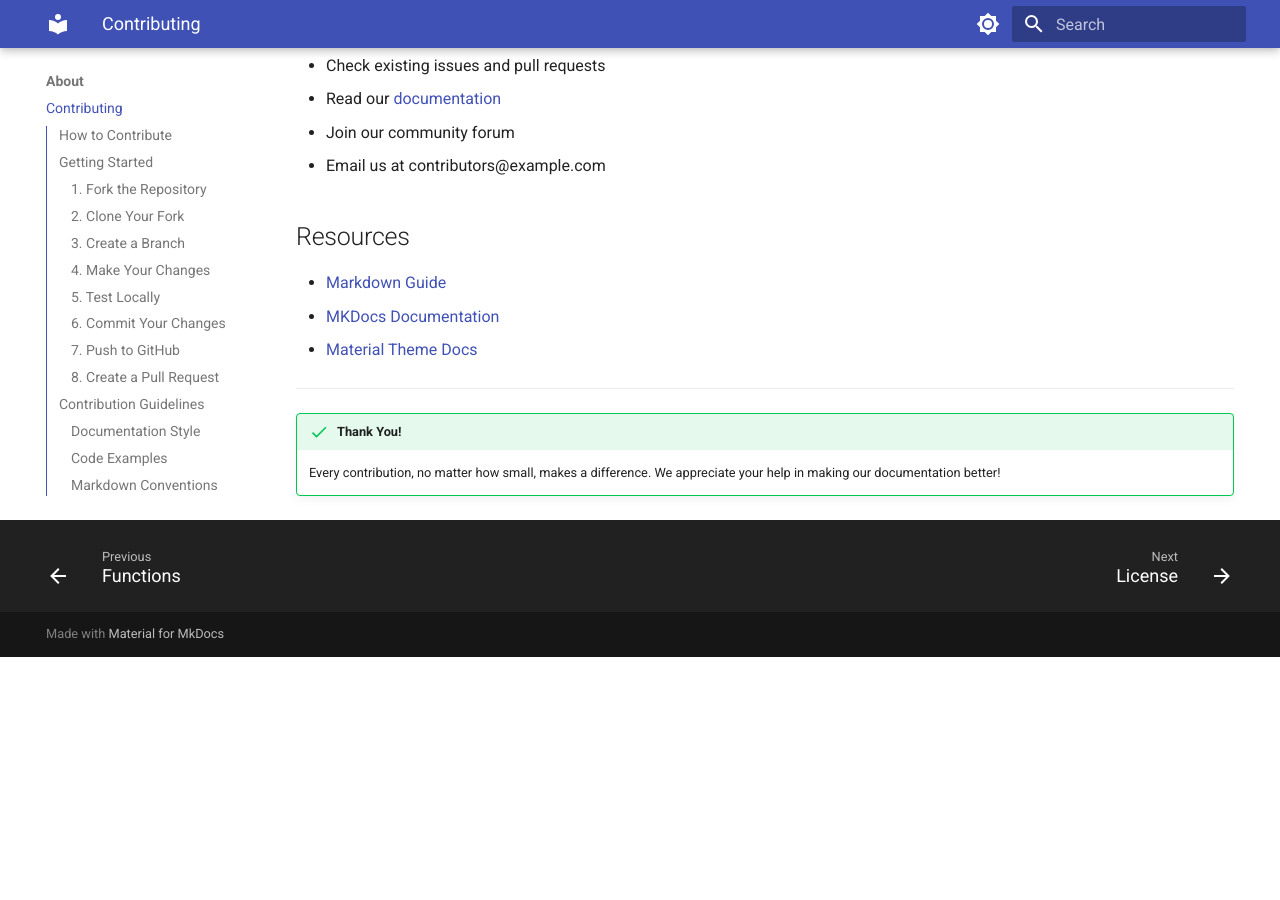
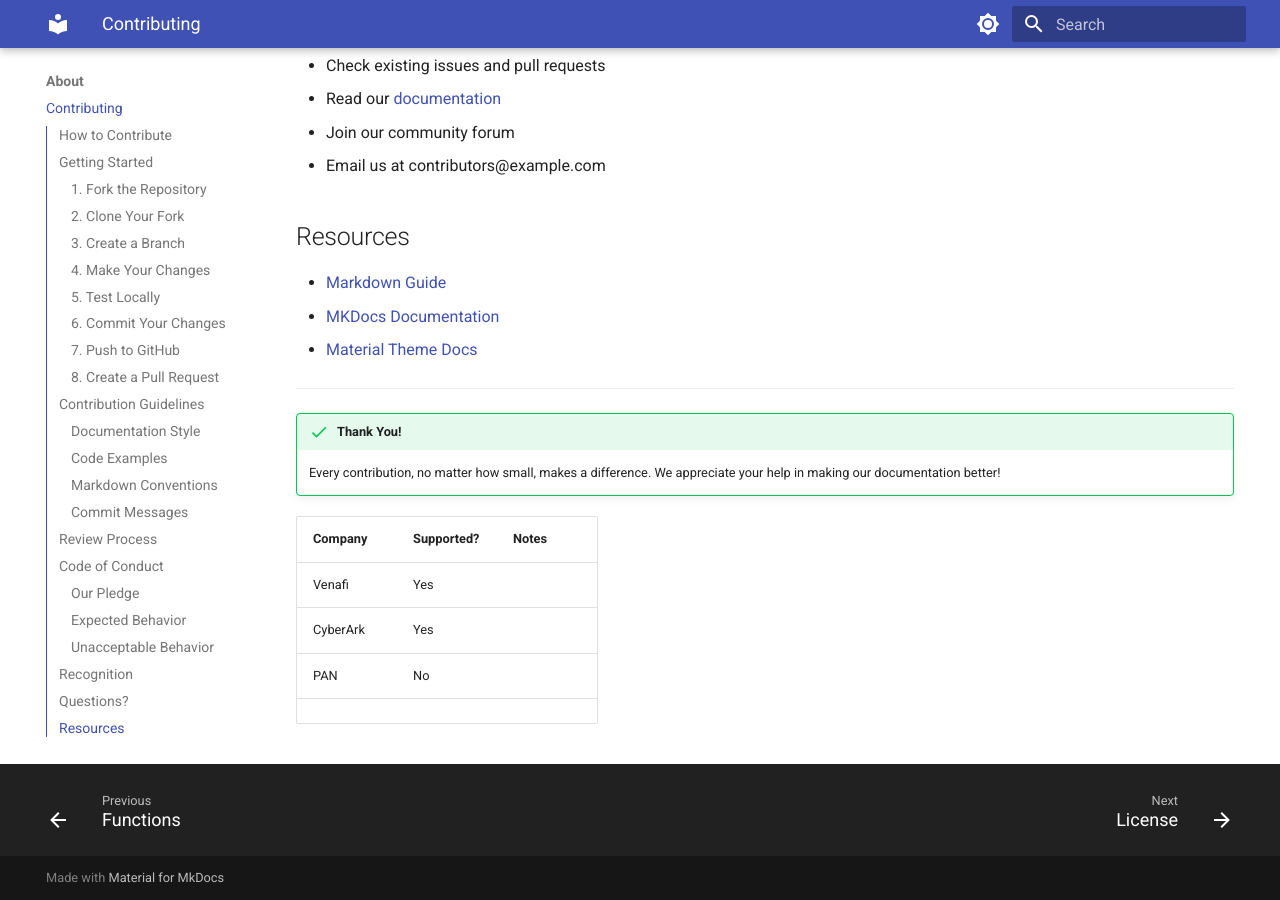
Before and after one commit to Bearzz/mkdocs-practice, an MkDocs documentation site: the page built from docs/about/contributing.md, in a window 1280 px wide and 900 px high, scrolled down 4624 px. Built offline with MkDocs 1.6.1 and Material for MkDocs 9.7.7, drawn with Linux system fonts in a browser that asks for light colours; before the commit the page ends 5281 px from its top, so only the background shows below that.

Commit message:
Update contributing.md: Add supported companies table
Added a table showing company support status for Venafi, CyberArk, and PAN.

```diff
--- a/docs/about/contributing.md
+++ b/docs/about/contributing.md
@@ -199,3 +199,10 @@
 
 !!! success "Thank You!"
     Every contribution, no matter how small, makes a difference. We appreciate your help in making our documentation better!
+
+| Company  | Supported? | Notes |
+| -------- | ---------- | ----- |
+| Venafi   | Yes        |       |
+| CyberArk | Yes        |       |
+| PAN      | No         |       |
+|          |            |       |
```
